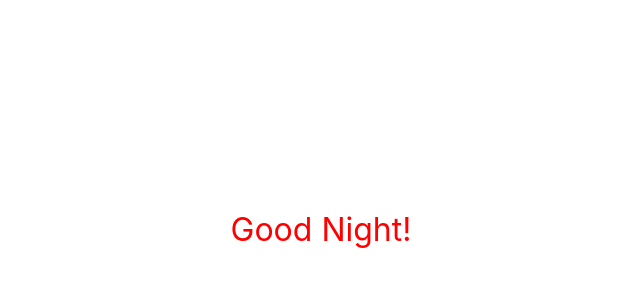
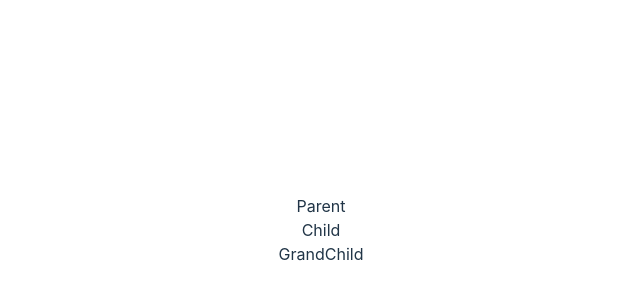
Before and after one commit to Alejndro22/react-typescript-codigo-facilito, a React (Vite) app in the folder react-ts/: page / in a window 1280 px wide. Shown: the part 170-470 px from the top of the page, without its empty margins (319-959 px from the left). Built offline with nearby package versions, Linux system fonts and the light colour scheme.

Commit message:
Error handling with Typescript in React
Learned about new concept: ErrorBounday. ErrorBoundary and Try Catch block can be used to handle errors and prevent them from propagating in my react app component tree

```diff
--- /dev/null
+++ b/react-ts/src/errors/Child.tsx
@@ -0,0 +1,17 @@
+import { GrandChild } from '.';
+import ErrorBoundary from './ErrorBoundary';
+
+type Props = {};
+
+export const Child = ({}: Props) => {
+  return (
+    <div>
+      Child
+      {/* Thanks that ErrorBoundary is wrapping GrandChild, when an error occurs
+          The error stops spreading */}
+      <ErrorBoundary>
+        <GrandChild />
+      </ErrorBoundary>
+    </div>
+  );
+};
--- /dev/null
+++ b/react-ts/src/errors/ErrorBoundary.tsx
@@ -0,0 +1,43 @@
+// Works like a try catch but from React
+// Delimits the scope for error propagation
+
+import { Component, ErrorInfo, ReactNode } from 'react';
+
+interface Props {
+  children?: ReactNode;
+}
+
+// describes component state
+interface State {
+  hasError: boolean;
+}
+
+class ErrorBoundary extends Component<Props, State> {
+  public state: State = {
+    hasError: false,
+  };
+
+  // This component receibes an error _: Error
+  // eslint-disable-next-line @typescript-eslint/no-unused-vars
+  public static getDerivedStateFromError(_: Error): State {
+    // Update state so the nex render will show the fallback UI
+    return { hasError: true };
+  }
+
+  public componentDidCatch(error: Error, errorInfo: ErrorInfo) {
+    console.error('Uncaught error: ', error, errorInfo);
+    // Here should happen the Error management
+    // Notify backend, try again, etc
+  }
+
+  // To prevent the error to keep propagating, it renders this bit of HTML
+  public render() {
+    if (this.state.hasError) {
+      return <h1>Sorry... there was an error</h1>;
+    }
+
+    return this.props.children;
+  }
+}
+
+export default ErrorBoundary;
--- /dev/null
+++ b/react-ts/src/errors/ErrorsApp.tsx
@@ -0,0 +1,14 @@
+import { Child } from '.';
+import '../App.css';
+
+// If an error is not handled, it propagates to children components
+// and so on, after the whole app breaks
+
+export const ErrorsApp = () => {
+  return (
+    <div>
+      Parent
+      <Child />
+    </div>
+  );
+};
--- /dev/null
+++ b/react-ts/src/errors/GrandChild.tsx
@@ -0,0 +1,34 @@
+type Props = {};
+
+export const GrandChild = ({}: Props) => {
+  // ... some code
+  // but this doesn't work and throws an error
+  // throw new Error("I'm an error");
+
+  // When this happens, the initial scope is this component. If this error
+  // isn't handled, it propagates in the component tree. And because this is never
+  // handled the app braks
+
+  // I can handle this by wrapping this component by an ErrorBoundary on the parent
+  const randomFunction = () => {
+    throw new Error("I'm an error");
+  };
+
+  try {
+    randomFunction();
+  } catch (error) {
+    // This catch cannot be defined as error, because any object could be thrown to catch (not only errors)
+    // Thats why it ust be 'any' or 'unknown' (unknown is by default withot setting type)
+
+    // I can also check if this error is an instance of Error type, SyntaxError, etc
+    if (error instanceof Error) {
+      console.error(error.message);
+    } else if (error instanceof SyntaxError) {
+      console.error(error.message);
+    }
+  }
+
+  // Or use the traditional Try Catch
+
+  return <div>GrandChild</div>;
+};
--- /dev/null
+++ b/react-ts/src/errors/index.ts
@@ -0,0 +1,3 @@
+export * from './Child';
+export * from './ErrorsApp';
+export * from './GrandChild';
--- a/react-ts/src/main.tsx
+++ b/react-ts/src/main.tsx
@@ -10,7 +10,8 @@ import ReactDOM from 'react-dom/client';
 //   UseStateHook
 // } from './hooks';
 // import { FormApp } from './forms';
-import { AppStyles } from './styles/AppStyles';
+// import { AppStyles } from './styles/AppStyles';
+import { ErrorsApp } from './errors/ErrorsApp';
 
 import './index.css';
 
@@ -22,6 +23,7 @@ ReactDOM.createRoot(document.getElementById('root')!).render(
     {/* <AppReducer /> */}
     {/* <MemoCallbackApp /> */}
     {/* <FormApp /> */}
-    <AppStyles />
+    {/* <AppStyles /> */}
+    <ErrorsApp />
   </React.StrictMode>
 );
```
